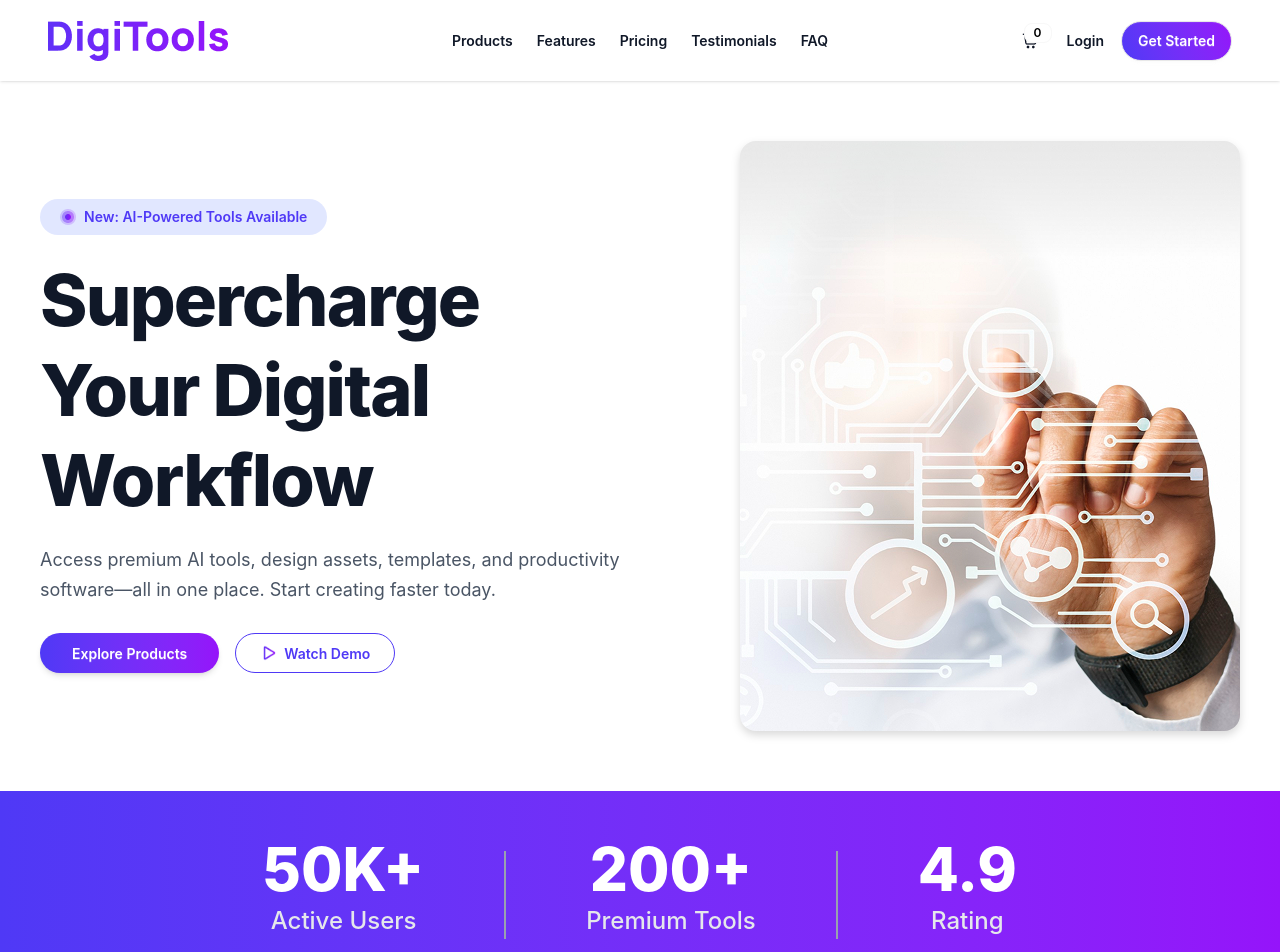
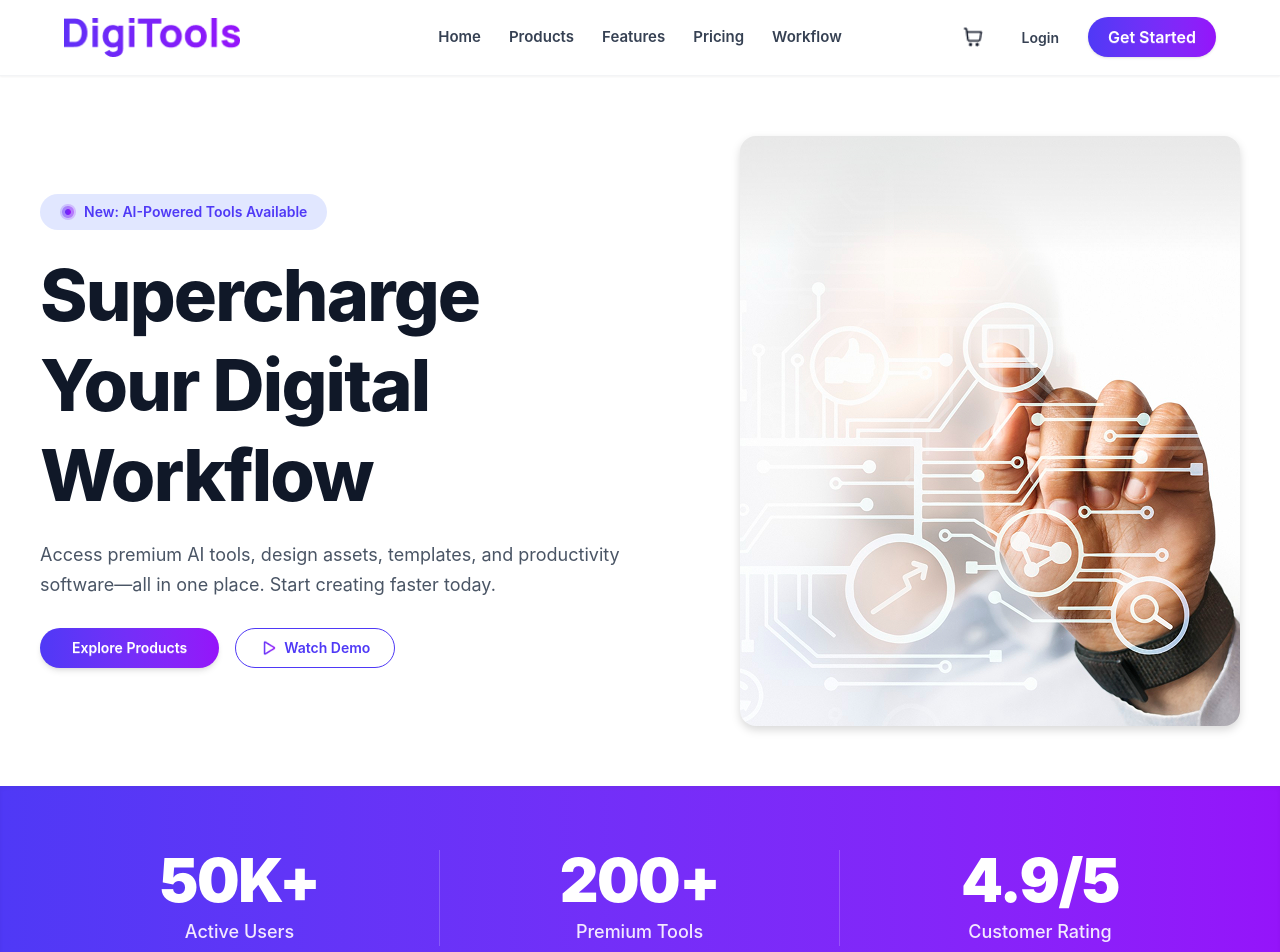
Before and after one commit to ArifKhanEver/DigiTools-Platform, a React (Vite) app: page / in a window 1280 px wide. Shown: the top 952 px of the page. Built offline with nearby package versions, Linux system fonts and the light colour scheme.

Commit message:
Add smooth scrolling, section anchors, and interactive navigation with active cart badge

```diff
--- a/src/components/Counter.jsx
+++ b/src/components/Counter.jsx
@@ -1,23 +1,27 @@
 import React from 'react';
 
 const Counter = () => {
+    const stats = [
+        { value: "50K+", label: "Active Users" },
+        { value: "200+", label: "Premium Tools" },
+        { value: "4.9/5", label: "Customer Rating" }
+    ];
+
     return (
-        <div className='bg-linear-to-r from-[#4F39F6] to-[#9514FA] py-[60px]'>
-            <div className='max-w-[90%] md:max-w-[1200px] mx-auto flex flex-row justify-center items-center'>
-                <div className='px-3 md:px-20 text-center'>
-                    <h2 className='text-4xl md:text-[60px] font-extrabold md:mb-4 text-white leading-9'>50K+</h2>
-                    <p className='text-gray-200 md:text-[24px] font-medium'>Active Users</p>
-                </div>
-                <div className='px-3 md:px-20 text-center border-l-2 border-r-2 border-gray-400'>
-                    <h2 className='text-4xl md:text-[60px] font-extrabold md:mb-4 text-white leading-9'>200+</h2>
-                    <p className='text-gray-200 md:text-[24px] font-medium'>Premium Tools</p>
-                </div>
-                <div className='px-3 md:px-20 text-center'>
-                    <h2 className='text-4xl md:text-[60px] font-extrabold md:mb-4 text-white leading-9'>4.9</h2>
-                    <p className='text-gray-200 md:text-[24px] font-medium'>Rating</p>
-                </div>
+        <section className='bg-linear-to-r from-[#4F39F6] to-[#9514FA] py-12 md:py-16 text-white shadow-inner'>
+            <div className='max-w-[90%] md:max-w-[1200px] mx-auto grid grid-cols-1 sm:grid-cols-3 gap-8 sm:gap-0 divide-y sm:divide-y-0 sm:divide-x divide-white/20'>
+                {stats.map((stat, idx) => (
+                    <div key={idx} className='text-center px-4 pt-4 sm:pt-0'>
+                        <h2 className='text-4xl md:text-5xl lg:text-6xl font-black mb-2 tracking-tight'>
+                            {stat.value}
+                        </h2>
+                        <p className='text-purple-100 text-sm md:text-lg font-medium'>
+                            {stat.label}
+                        </p>
+                    </div>
+                ))}
             </div>
-        </div>
+        </section>
     );
 };
 
--- a/src/components/Navbar.jsx
+++ b/src/components/Navbar.jsx
@@ -1,51 +1,95 @@
 import React from 'react';
-import logo from '../assets/DigiTools.png'
-import cart from '../assets/shopping-cart.png'
+import logo from '../assets/DigiTools.png';
+import cart from '../assets/shopping-cart.png';
+import { toast } from 'react-toastify';
 
-const Navbar = ({cartCount}) => {
+const Navbar = ({ cartCount = 0, onCartClick }) => {
+    const handleLogin = () => {
+        toast.info("User authentication portal will be available soon!");
+    };
+
+    const handleGetStarted = () => {
+        const pricingElem = document.getElementById('pricing');
+        if (pricingElem) {
+            pricingElem.scrollIntoView({ behavior: 'smooth' });
+        }
+    };
+
     return (
-        <div className='shadow-sm sticky top-0 z-10 bg-[#fff]'>
-            <div className=" max-w-[1200px] mx-auto navbar bg-[#fff] py-4">
+        <header className='shadow-xs sticky top-0 z-50 bg-white/95 backdrop-blur-md border-b border-gray-100 transition-all'>
+            <div className="max-w-[1200px] mx-auto navbar py-3 px-4 md:px-6">
                 <div className="navbar-start">
                     <div className="dropdown">
-                    <div tabIndex={0} role="button" className="btn btn-ghost lg:hidden">
-                        <svg xmlns="http://www.w3.org/2000/svg" className="h-5 w-5" fill="none" viewBox="0 0 24 24" stroke="currentColor"> <path strokeLinecap="round" strokeLinejoin="round" strokeWidth="2" d="M4 6h16M4 12h8m-8 6h16" /> </svg>
+                        <div
+                            tabIndex={0}
+                            role="button"
+                            className="btn btn-ghost btn-circle lg:hidden mr-1"
+                            aria-label="Toggle navigation menu"
+                        >
+                            <svg xmlns="http://www.w3.org/2000/svg" className="h-6 w-6 text-gray-700" fill="none" viewBox="0 0 24 24" stroke="currentColor">
+                                <path strokeLinecap="round" strokeLinejoin="round" strokeWidth="2" d="M4 6h16M4 12h16m-7 6h7" />
+                            </svg>
+                        </div>
+                        <ul
+                            tabIndex="-1"
+                            className="menu menu-md dropdown-content bg-white rounded-2xl z-50 mt-3 w-56 p-3 shadow-xl border border-gray-100 font-medium space-y-1"
+                        >
+                            <li><a href="#hero" className="hover:text-[#4F39F6]">Home</a></li>
+                            <li><a href="#products" className="hover:text-[#4F39F6]">Products</a></li>
+                            <li><a href="#features" className="hover:text-[#4F39F6]">Features</a></li>
+                            <li><a href="#pricing" className="hover:text-[#4F39F6]">Pricing</a></li>
+                            <li><a href="#workflow" className="hover:text-[#4F39F6]">Workflow</a></li>
+                        </ul>
                     </div>
-                    <ul
-                        tabIndex="-1"
-                        className="menu menu-sm dropdown-content bg-base-100 rounded-box z-1 mt-3 w-52 p-2 shadow font-semibold">
-                        <li><a>Products</a></li>
-                        <li><a>Features</a></li>
-                        <li><a>Pricing</a></li>
-                        <li><a>Testimonials</a></li>
-                        <li><a>FAQ</a></li>
-                    </ul>
-                    </div>
-                    <div className='w-25 md:w-50'>
-                        <a><img src={logo} alt="Digitools logo" /></a>
-                    </div>
+
+                    <a href="#hero" className='flex items-center gap-2'>
+                        <img src={logo} alt="DigiTools logo" className='w-32 md:w-44 h-auto' />
+                    </a>
                 </div>
+
                 <div className="navbar-center hidden lg:flex">
-                    <ul className="menu menu-horizontal px-1 font-semibold">
-                        <li><a>Products</a></li>
-                        <li><a>Features</a></li>
-                        <li><a>Pricing</a></li>
-                        <li><a>Testimonials</a></li>
-                        <li><a>FAQ</a></li>
+                    <ul className="menu menu-horizontal px-1 font-semibold text-gray-700 gap-1 text-[15px]">
+                        <li><a href="#hero" className="hover:text-[#4F39F6] transition-colors">Home</a></li>
+                        <li><a href="#products" className="hover:text-[#4F39F6] transition-colors">Products</a></li>
+                        <li><a href="#features" className="hover:text-[#4F39F6] transition-colors">Features</a></li>
+                        <li><a href="#pricing" className="hover:text-[#4F39F6] transition-colors">Pricing</a></li>
+                        <li><a href="#workflow" className="hover:text-[#4F39F6] transition-colors">Workflow</a></li>
                     </ul>
                 </div>
-                <div className="navbar-end">
-                     <div tabIndex={0} role="button" className="btn btn-ghost btn-circle -mr-4 md:mr-0">
+
+                <div className="navbar-end flex items-center gap-2 md:gap-3">
+                    <button
+                        onClick={onCartClick}
+                        className="btn btn-ghost btn-circle relative hover:bg-purple-50 transition-all"
+                        aria-label={`Shopping cart with ${cartCount} items`}
+                        title="View Cart"
+                    >
                         <div className="indicator">
-                            <img src={cart} alt="cart icon" />
-                            <span className="badge badge-sm bg-[#fff] indicator-item text-[#000]">{cartCount}</span>
+                            <img src={cart} alt="Cart" className='w-5 h-5' />
+                            {cartCount > 0 && (
+                                <span className="badge badge-sm indicator-item bg-linear-to-r from-[#4F39F6] to-[#9514FA] text-white border-white border font-bold shadow-xs">
+                                    {cartCount}
+                                </span>
+                            )}
                         </div>
-                    </div>
-                    <button className="btn btn-ghost">Login</button>
-                    <button className="btn rounded-full bg-linear-65 from-[#4F39F6] to-[#9514FA] text-white">Get Started</button>
+                    </button>
+
+                    <button
+                        onClick={handleLogin}
+                        className="btn btn-ghost text-gray-700 font-semibold hover:text-black hidden sm:inline-flex"
+                    >
+                        Login
+                    </button>
+
+                    <button
+                        onClick={handleGetStarted}
+                        className="btn rounded-full bg-linear-to-r from-[#4F39F6] to-[#9514FA] hover:opacity-90 text-white font-semibold border-none px-5 shadow-sm hover:shadow-md transition-all cursor-pointer text-sm md:text-base"
+                    >
+                        Get Started
+                    </button>
                 </div>
             </div>
-        </div>
+        </header>
     );
 };
 
--- a/src/components/Steps.jsx
+++ b/src/components/Steps.jsx
@@ -1,40 +1,66 @@
 import React from 'react';
-import userIcon from '../assets/user.png'
-import packageImg from '../assets/package.png'
-import rocket from '../assets/rocket.png'
+import userIcon from '../assets/user.png';
+import packageImg from '../assets/package.png';
+import rocket from '../assets/rocket.png';
 
 const Steps = () => {
+    const stepsData = [
+        {
+            num: "01",
+            icon: userIcon,
+            title: "Create Account",
+            desc: "Sign up for free in seconds. No credit card required to get started."
+        },
+        {
+            num: "02",
+            icon: packageImg,
+            title: "Choose Products",
+            desc: "Browse our curated catalog and select the tools that fit your creative and technical needs."
+        },
+        {
+            num: "03",
+            icon: rocket,
+            title: "Start Creating",
+            desc: "Download and start using your premium tools and templates immediately."
+        }
+    ];
+
     return (
-        <div className='bg-[#F1f1f1]'>
-            <div className='max-w-[90%] md:max-w-[1200px] mx-auto py-14 md:py-[120px]'>
-                <h2 className='text-3xl md:text-5xl font-extrabold text-center mb-4'>
-                    Get Started in 3 Steps
+        <section id="features" className='bg-gray-50 scroll-mt-20'>
+            <div className='max-w-[90%] md:max-w-[1200px] mx-auto py-14 md:py-[100px]'>
+                <div className="text-center max-w-2xl mx-auto mb-12">
+                    <h2 className='text-3xl md:text-5xl font-extrabold mb-3 text-gray-900 tracking-tight'>
+                        Get Started in 3 Simple Steps
                     </h2>
-                <p className='text-center mb-10 max-w-[500px] mx-auto'>
+                    <p className='text-gray-600 text-base md:text-lg'>
                         Start using premium digital tools in minutes, not hours.
                     </p>
-                <div className="steps flex flex-col md:flex-row gap-7">
-                    <div className='p-6 flex-1 bg-white rounded-xl text-right'>
-                        <span className='bg-linear-to-r from-[#4F39F6] to-[#9514FA] text-white rounded-full inline-flex items-center justify-center w-9 h-9'>01</span>
-                        <img className='bg-[#E1E7FF] rounded-full p-4 block mx-auto' src={userIcon} alt="User Icon" />
-                        <h5 className='text-2xl font-bold py-4 text-center'>Create Account</h5>
-                        <p className='text-center'>Sign up for free in seconds. No credit card required to get started.</p>
                 </div>
-                    <div className='p-6 flex-1 bg-white rounded-xl text-right'>
-                        <span className='bg-linear-to-r from-[#4F39F6] to-[#9514FA] text-white rounded-full inline-flex items-center justify-center w-9 h-9'>02</span>
-                        <img className='bg-[#E1E7FF] rounded-full p-4 block mx-auto' src={packageImg} alt="Package Icon" />
-                        <h5 className='text-2xl font-bold py-4 text-center'>Choose Products</h5>
-                        <p className='text-center'>Browse our catalog and select the tools that fit your needs.</p>
+
+                <div className="steps-container grid grid-cols-1 md:grid-cols-3 gap-8">
+                    {stepsData.map((step) => (
+                        <div
+                            key={step.num}
+                            className='p-8 bg-white rounded-2xl shadow-sm hover:shadow-xl transition-all duration-300 border border-gray-100 flex flex-col justify-between relative group'
+                        >
+                            <div className="flex justify-between items-start mb-6">
+                                <div className='w-16 h-16 bg-[#E1E7FF] rounded-2xl p-3 flex items-center justify-center group-hover:scale-110 transition-transform'>
+                                    <img src={step.icon} alt={step.title} className='w-8 h-8 object-contain' />
                                 </div>
-                    <div className='p-6 flex-1 bg-white rounded-xl text-right'>
-                        <span className='bg-linear-to-r from-[#4F39F6] to-[#9514FA] text-white rounded-full inline-flex items-center justify-center w-9 h-9'>03</span>
-                        <img className='bg-[#E1E7FF] rounded-full p-4 block mx-auto' src={rocket} alt="rocket Icon" />
-                        <h5 className='text-2xl font-bold py-4 text-center'>Start Creating</h5>
-                        <p className='text-center'>Download and start using your premium tools immediately.</p>
+                                <span className='bg-linear-to-r from-[#4F39F6] to-[#9514FA] text-white font-bold rounded-full inline-flex items-center justify-center w-10 h-10 text-sm shadow-md'>
+                                    {step.num}
+                                </span>
+                            </div>
+
+                            <div>
+                                <h3 className='text-2xl font-bold text-gray-900 mb-3'>{step.title}</h3>
+                                <p className='text-gray-600 leading-relaxed text-sm'>{step.desc}</p>
                             </div>
                         </div>
+                    ))}
                 </div>
             </div>
+        </section>
     );
 };
 
--- a/src/components/Workflow.jsx
+++ b/src/components/Workflow.jsx
@@ -2,30 +2,34 @@ import React from 'react';
 
 const Workflow = () => {
     return (
-        <div className='bg-linear-to-r from-[#4F39F6] to-[#9514FA]'>
-            <div className='max-w-[90%] md:max-w-[1200px] mx-auto py-14 md:py-[120px] text-white'>
-                <h2 className='text-3xl md:text-5xl font-extrabold text-center mb-4'>
+        <section id="workflow" className='bg-linear-to-r from-[#4F39F6] to-[#9514FA] scroll-mt-20'>
+            <div className='max-w-[90%] md:max-w-[1200px] mx-auto py-14 md:py-[100px] text-white text-center'>
+                <h2 className='text-3xl md:text-5xl font-extrabold mb-4 tracking-tight'>
                     Ready to Transform Your Workflow?
                 </h2>
-                <p className='text-center mb-10 max-w-[500px] mx-auto text-[#ffffffc9]'>
-                    Join thousands of professionals who are already using Digitools to work smarter. <br></br>Start your free trial today.
+                <p className='mb-8 max-w-[550px] mx-auto text-purple-100 text-base md:text-lg leading-relaxed'>
+                    Join thousands of professionals and creators who are already using DigiTools to work smarter and ship faster.
                 </p>
 
-                <div className='flex justify-center gap-4 mb-4'>
-                    <button className="btn bg-[#fff] rounded-full">
+                <div className='flex flex-wrap justify-center gap-4 mb-6'>
+                    <a
+                        href="#products"
+                        className="btn bg-white hover:bg-gray-100 text-[#4F39F6] font-bold rounded-full px-8 border-none shadow-lg hover:shadow-xl transition-all"
+                    >
                         Explore Products
-                    </button>
-                    <button className="btn btn-outline rounded-full">
+                    </a>
+                    <a
+                        href="#pricing"
+                        className="btn btn-outline text-white hover:bg-white hover:text-[#4F39F6] rounded-full px-8 border-white transition-all"
+                    >
                         View Pricing
-                    </button>
+                    </a>
                 </div>
-                <p className='text-center text-[#ffffffc9]'>
-                    14-day free trial • No credit card required • Cancel anytime
+                <p className='text-sm text-purple-200'>
+                    ✓ 14-day free trial • No credit card required • Cancel anytime
                 </p>
-
             </div>
-
-        </div>
+        </section>
     );
 };
 
--- a/src/index.css
+++ b/src/index.css
@@ -1,6 +1,10 @@
 @import url('https://fonts.googleapis.com/css2?family=Manrope:wght@200..800&display=swap');
 @import "tailwindcss";
 @plugin "daisyui";
+
+html {
+  scroll-behavior: smooth;
+}
 
 :root {
   color-scheme: light !important;
```
Lines whose indentation alone changed are shown as unchanged.
